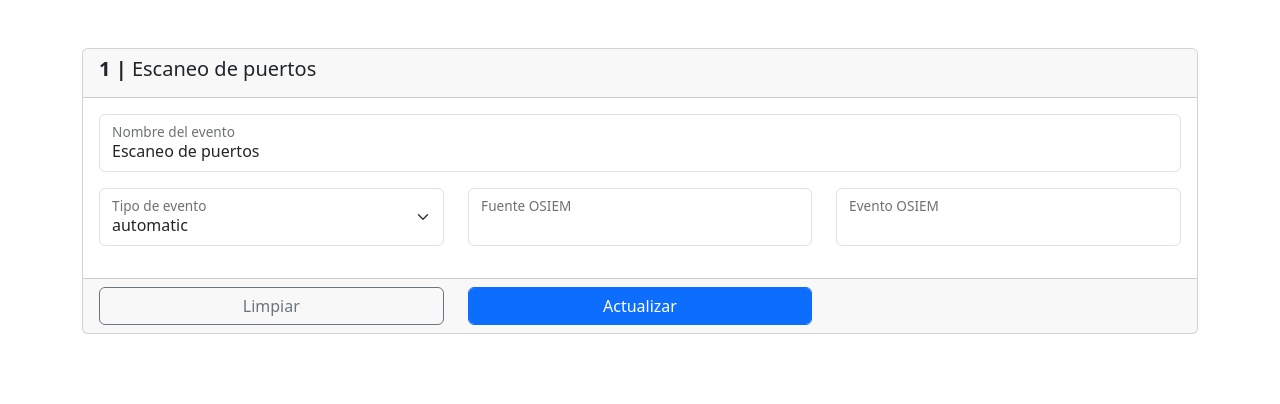
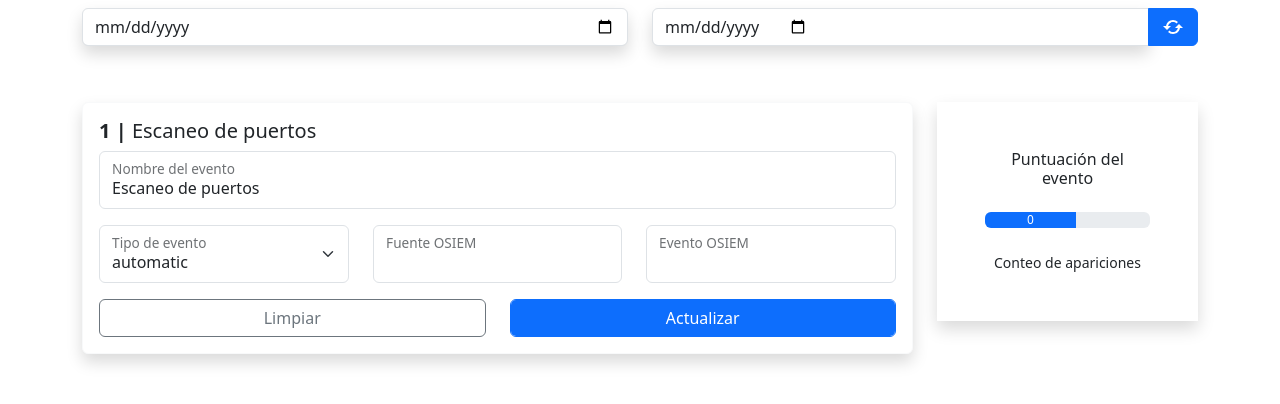
Before and after one commit to DragonyteEvol/csra, a PHP site: page /event/show/1 in a window 1280 px wide. Shown: the part 56-460 px from the top of the page. Run offline with PHP 8.4, Linux system fonts and the light colour scheme; data comes from the database, SQL or seed files in the repository; data that the repository does not hold is empty; some libraries are stand-ins or nearby versions.

Commit message:
feat: Date to filter events - View to show event upgrade - Funtion to filter dates

```diff
--- a/views/event/show.php
+++ b/views/event/show.php
@@ -4,12 +4,32 @@ include_once("components/header.php");
 <!-- FORMULARIO DE CREACION DE eventS -->
 <div class="container">
 	<?php  foreach($data["events"] as $event): ?>
+	<!-- FECHAS INPUTS -->
+	<div class="row my-2">
+		<div class="col-12">
+			<div class="row">
+				<div class="col-6">
+					<input class="form-control bg-white rounded-lg shadow" id="from" name="from" type="date">
+				</div>
+				<div class="col-6">
+					<div class="input-group">
+						<input class="form-control d-flex bg-white rounded-lg shadow" id="to" name="to" type="date">
+						<button onclick="redirect('kri',<?= $kri["master_id"] ?>,'from','to')" class="btn btn-primary"><svg xmlns="http://www.w3.org/2000/svg" width="24" height="24" viewBox="0 0 24 24"><path fill="white" d="M10 11H7.101l.001-.009a4.956 4.956 0 0 1 .752-1.787a5.054 5.054 0 0 1 2.2-1.811c.302-.128.617-.226.938-.291a5.078 5.078 0 0 1 2.018 0a4.978 4.978 0 0 1 2.525 1.361l1.416-1.412a7.036 7.036 0 0 0-2.224-1.501a6.921 6.921 0 0 0-1.315-.408a7.079 7.079 0 0 0-2.819 0a6.94 6.94 0 0 0-1.316.409a7.04 7.04 0 0 0-3.08 2.534a6.978 6.978 0 0 0-1.054 2.505c-.028.135-.043.273-.063.41H2l4 4l4-4zm4 2h2.899l-.001.008a4.976 4.976 0 0 1-2.103 3.138a4.943 4.943 0 0 1-1.787.752a5.073 5.073 0 0 1-2.017 0a4.956 4.956 0 0 1-1.787-.752a5.072 5.072 0 0 1-.74-.61L7.05 16.95a7.032 7.032 0 0 0 2.225 1.5c.424.18.867.317 1.315.408a7.07 7.07 0 0 0 2.818 0a7.031 7.031 0 0 0 4.395-2.945a6.974 6.974 0 0 0 1.053-2.503c.027-.135.043-.273.063-.41H22l-4-4l-4 4z"/></svg></button>
+					</div>
+				</div>
+			</div>
+		</div>
+	</div>
+	<!-- FORMULARIO -->
+	<div class="row">
+		<div class="col-lg-9 col-sm-12">
 			<form action="/event/update/<?= $event['master_id'] ?>" method="POST" class="needs-validation">
-		<div class="card my-5">
-			<div class="card-header">
+				<div class="bg-white rounded-lg shadow card my-5 border border-light">
+					<div class="card-body">
+
+						<div class="card-title">
 							<h5><b><?=$event['master_id']?> | </b><?=$event['event']?></h5>
 						</div>
-			<div class="card-body">
 						<!-- EVENTO -->
 						<div class="form-floating mb-3">
 							<input type="text" value="<?= $event['event'] ?>" required class="form-control" name="event" id="floatingInput" placeholder="Insegra un nombre">
@@ -41,15 +61,12 @@ include_once("components/header.php");
 								</div>
 							</div>
 						</div>
-				<?php  endforeach; ?>
-			</div>
-			<div class="card-footer">
 						<!-- END FIELD -->
 						<div class="row">
-					<div class="col-4">
+							<div class="col-6">
 								<button type="reset" class="btn btn-outline-secondary form-control">Limpiar</button>
 							</div>
-					<div class="col-4">
+							<div class="col-6">
 								<button type="submit" class="btn btn-primary form-control">Actualizar</button>
 							</div>
 						</div>
@@ -57,4 +74,24 @@ include_once("components/header.php");
 				</div>
 			</form>
 		</div>
+		<div class="col-lg-3 col-sm-12 mb-4 my-5">
+			<div class="bg-white rounded-lg p-5 shadow">
+				<h2 class="h6 font-weight-bold text-center mb-4">Puntuación del evento</h2>
+				<!-- Progress bar 1 -->
+				<div class="progress" role="progressbar" aria-label="Example with label" aria-valuenow="25" aria-valuemin="0" aria-valuemax="100">
+					<div class="progress-bar" style="width: 55%"><?= $event['score'] ?></div>
+				</div>
+				<!-- END -->
+				<!-- Demo info -->
+				<div class="row text-center mt-4">
+					<div class="col-12">
+						<span class="small text-gray">Conteo de apariciones</span>
+					</div>
+				</div>
+				<!-- END -->
+			</div>
+		</div>
+	</div>
+	<?php  endforeach; ?>
+</div>
 <script src="https://cdn.jsdelivr.net/npm/axios@1.1.2/dist/axios.min.js"></script>
```
Lines whose indentation alone changed are shown as unchanged.
